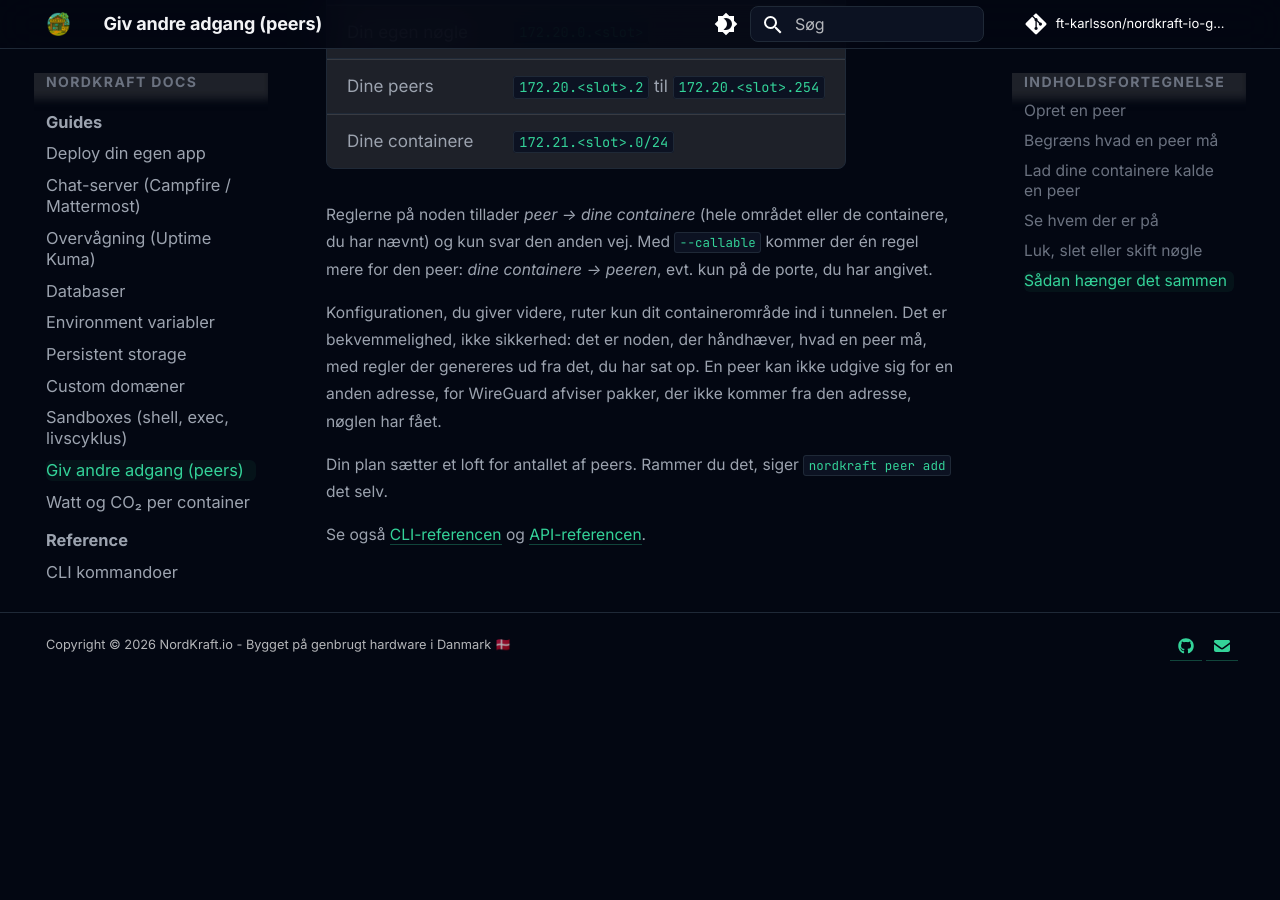
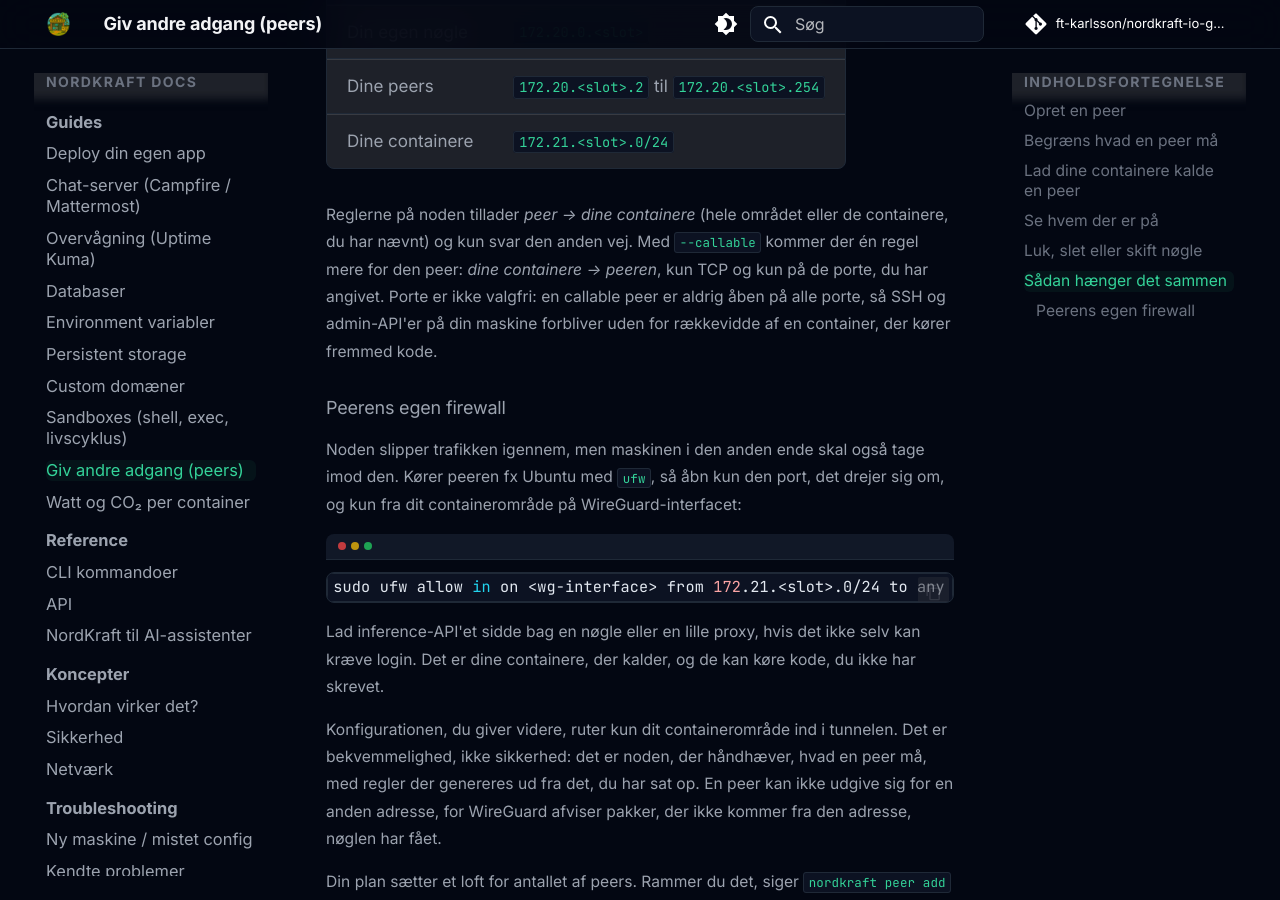
Before and after one commit to ft-karlsson/nordkraft-io-garage-cloud, an MkDocs documentation site: the page built from docs/guides/peers.md, in a window 1280 px wide and 900 px high, scrolled down 2993 px. Built offline with MkDocs 1.6.1 and Material for MkDocs 9.7.7, drawn with Linux system fonts in a browser that asks for light colours; comment, search, counter and statistics services are not loaded; before the commit the page ends 3670 px from its top, so only the background shows below that.

Commit message:
Callable peers: always port-scoped and TCP-only
A callable grant without ports rendered a rule with no protocol match, so a
container running foreign code could reach every port on the owner's machine,
UDP and ICMP included (SSH, an inference admin API...). Close that:

- API: POST/PATCH /api/peers refuse callable without a non-empty callable_ports
- reconciler: the rule is always TCP (meta l4proto tcp when a legacy row has no
  ports) and carries a counter so tenants/ruleset shows use
- CLI: --callable requires --callable-ports; peer callable requires --ports
  unless --off
- docs: guide explains the port requirement and the peer's own firewall (ufw
  example), CLI reference, CHILD_PEERS.md, changelog; snapshots regenerated

Verified end to end in production first: container -> rasp1:8080 answered,
8081 dropped on the controller, toggles update the rule live.

Co-Authored-By: Claude Fable 5.1 <noreply@anthropic.com>

````diff
--- a/docs/guides/peers.md
+++ b/docs/guides/peers.md
@@ -113,8 +113,24 @@ mister den gamle konfiguration forbindelsen i samme sekund.
 
 Reglerne på noden tillader *peer → dine containere* (hele området eller de
 containere, du har nævnt) og kun svar den anden vej. Med `--callable` kommer
-der én regel mere for den peer: *dine containere → peeren*, evt. kun på de
-porte, du har angivet.
+der én regel mere for den peer: *dine containere → peeren*, kun TCP og kun på
+de porte, du har angivet. Porte er ikke valgfri: en callable peer er aldrig
+åben på alle porte, så SSH og admin-API'er på din maskine forbliver uden for
+rækkevidde af en container, der kører fremmed kode.
+
+### Peerens egen firewall
+
+Noden slipper trafikken igennem, men maskinen i den anden ende skal også tage
+imod den. Kører peeren fx Ubuntu med `ufw`, så åbn kun den port, det drejer
+sig om, og kun fra dit containerområde på WireGuard-interfacet:
+
+```bash
+sudo ufw allow in on <wg-interface> from 172.21.<slot>.0/24 to any port 11434 proto tcp
+```
+
+Lad inference-API'et sidde bag en nøgle eller en lille proxy, hvis det ikke
+selv kan kræve login. Det er dine containere, der kalder, og de kan køre kode,
+du ikke har skrevet.
 
 Konfigurationen, du giver videre, ruter kun dit containerområde ind i
 tunnelen. Det er bekvemmelighed, ikke sikkerhed: det er noden, der håndhæver,
````
Also changed, not shown: docs/changelog.md (+4 -3 lines), docs/reference/cli.md (+4 -4 lines), setup/CHILD_PEERS.md (+9 -4 lines), 5 other files.
